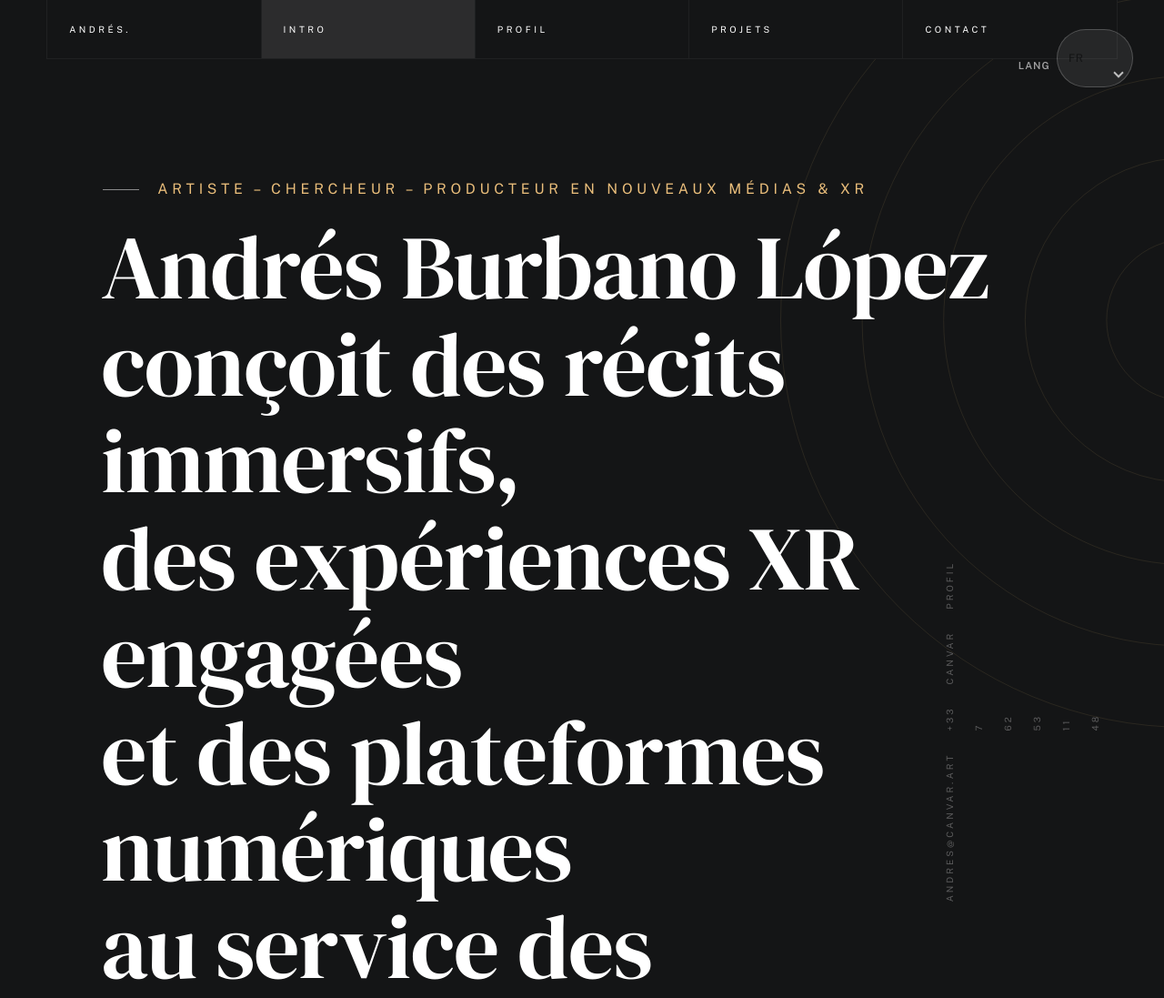
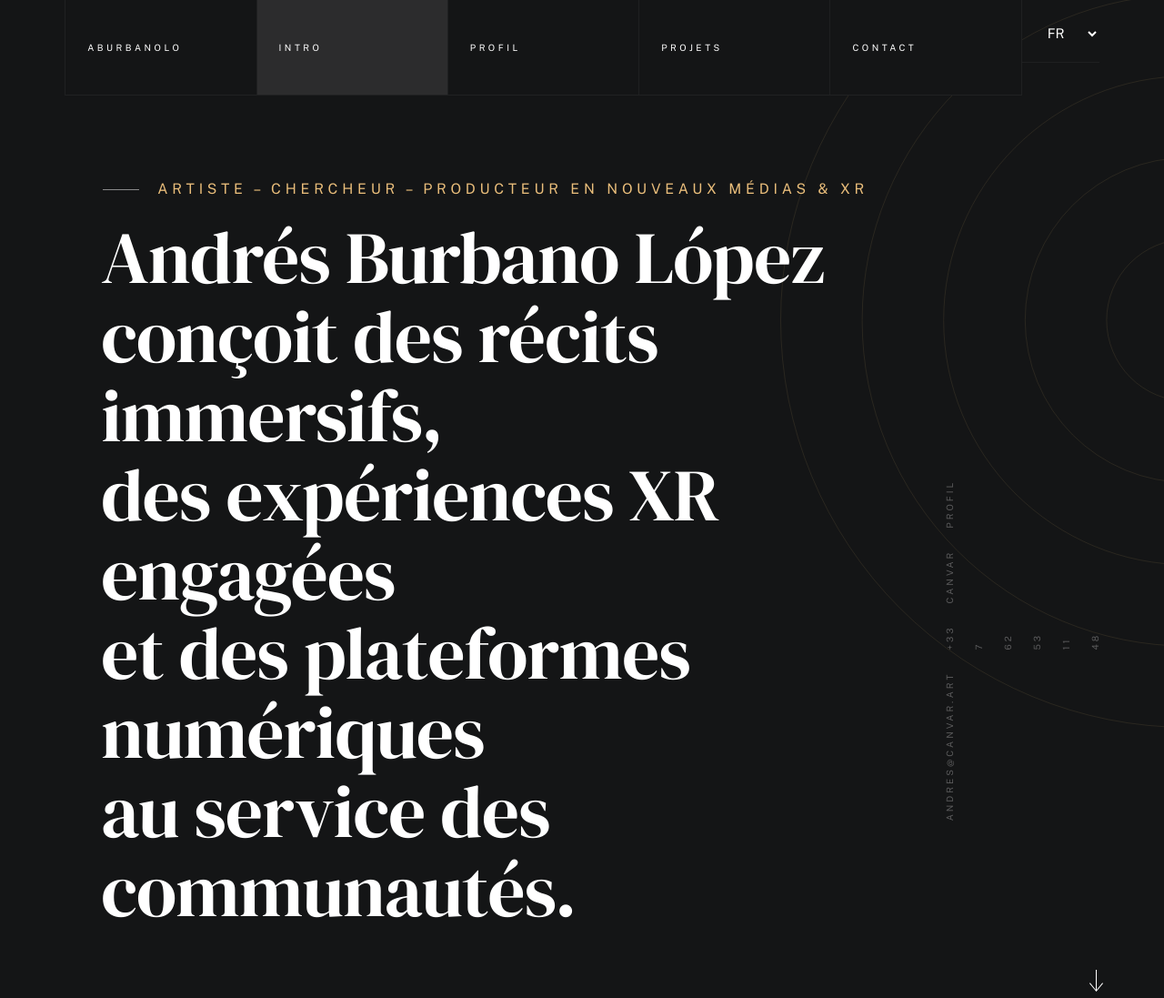
Before and after one commit to aburbanol/personal-webpage, a plain HTML site: page index.html in a window 1280 px wide. Shown: the top 1097 px of the page at 91% size. Drawn offline with nearby package versions, Linux system fonts and the light colour scheme; a web font is replaced by a local one.

Commit message:
create multilaguage

```diff
--- a/css/styles.css
+++ b/css/styles.css
@@ -2686,7 +2686,7 @@ img.u-pull-left {
 }
 
 .text-huge-title {
-    --text-huge : 10.8rem;
+    --text-huge : 8.8rem;
     font-size   : var(--text-huge);
     line-height : 1.0740;
     margin-top  : 0;
@@ -2905,101 +2905,6 @@ img.u-pull-left {
     visibility : hidden;
 }
 
-.language-switcher {
-    position: absolute;
-    right: 3.4rem;
-    top: 3.2rem;
-    display: flex;
-    align-items: center;
-    gap: 0.75rem;
-    z-index: 100;
-}
-
-.language-switcher__label {
-    font-size: 1.1rem;
-    text-transform: uppercase;
-    letter-spacing: 0.08em;
-    color: var(--color-body-light);
-}
-
-.language-switcher__field {
-    position: relative;
-    display: inline-flex;
-    align-items: center;
-}
-
-.lang-select {
-    appearance: none;
-    -moz-appearance: none;
-    -webkit-appearance: none;
-    background: rgba(255, 255, 255, 0.08);
-    border: 1px solid rgba(255, 255, 255, 0.2);
-    color: var(--color-body);
-    padding: 0.6rem 3.2rem 0.6rem 1.2rem;
-    border-radius: 999px;
-    font-size: 1.2rem;
-    letter-spacing: 0.05em;
-    cursor: pointer;
-    transition: all 0.2s ease;
-    min-width: 8.4rem;
-}
-
-.lang-select:focus {
-    outline: none;
-    border-color: var(--color-2);
-    box-shadow: 0 0 0 2px rgba(255, 255, 255, 0.08);
-}
-
-.lang-select:hover {
-    border-color: rgba(255, 255, 255, 0.35);
-    background: rgba(255, 255, 255, 0.12);
-}
-
-.language-switcher__chevron {
-    position: absolute;
-    right: 1.2rem;
-    pointer-events: none;
-    width: 0.8rem;
-    height: 0.8rem;
-    border-left: 2px solid rgba(255, 255, 255, 0.7);
-    border-bottom: 2px solid rgba(255, 255, 255, 0.7);
-    transform: rotate(-45deg);
-    transition: border-color 0.2s ease;
-}
-
-.lang-select:focus + .language-switcher__chevron,
-.lang-select:hover + .language-switcher__chevron {
-    border-color: #fff;
-}
-
-@media screen and (max-width: 768px) {
-    .language-switcher {
-        position: fixed;
-        right: 1.6rem;
-        top: 1.6rem;
-        padding: 0.6rem 0.8rem;
-        background: rgba(0, 0, 0, 0.6);
-        border-radius: 999px;
-        backdrop-filter: blur(6px);
-    }
-
-    .language-switcher__label {
-        display: none;
-    }
-
-    .lang-select {
-        padding: 0.45rem 3rem 0.45rem 1rem;
-        min-width: 7.2rem;
-        font-size: 1rem;
-        background: rgba(0, 0, 0, 0.35);
-        color: #fff;
-    }
-
-    .language-switcher__chevron {
-        right: 1rem;
-    }
-}
-
 /* -------------------------------------------------------------------
  * responsive:
  * page-wrap
@@ -3009,7 +2914,6 @@ img.u-pull-left {
         top : calc(var(--header-height) + 5vh);
     }
 }
-
 
 
 /* ===================================================================
@@ -3069,11 +2973,11 @@ img.u-pull-left {
 }
 
 .main-nav {
-    padding : 0;
+    display: flex;
 }
 
 .main-nav a {
-    padding : 0 2rem 0 2.4rem;
+    padding : 2rem 2rem 2rem 2.4rem;
 }
 
 .main-nav .current a {
@@ -3083,7 +2987,7 @@ img.u-pull-left {
 .main-nav ul {
     list-style       : none;
     display          : flex;
-    flex-flow        : row nowrap;
+    flex: 1 1 90%;
     margin           : 0;
     padding          : 0;
     background-color : var(--color-body);
@@ -3101,6 +3005,21 @@ img.u-pull-left {
 .main-nav li:last-child {
     border-right : none;
 }
+
+.language-switcher {
+    display: flex;
+    align-items: center;
+}
+
+/* Style the select */
+.lang-select {
+    color: #fff;
+    padding : 0 2rem 0 2.4rem;
+    background: transparent; /* optional, depending your design */
+
+}
+
+
 
 /* --------------------------------------------------------------------
  * ## mobile menu toggle
--- a/index.html
+++ b/index.html
@@ -5,7 +5,7 @@
     <!--- basic page needs
     ================================================== -->
     <meta charset="utf-8">
-    <title>Andrés Burbano López</title>
+    <title>ABurbanolo</title>
     <meta name="description" content="Portfolio d'Andrés Burbano López, artiste-chercheur et producteur en nouveaux médias et XR.">
     <meta name="author" content="Andrés Burbano López">
 
@@ -56,23 +56,20 @@
         <header class="s-header">
 
             <div class="header-mobile">
-                <span class="mobile-home-link"><a href="index.html">Andrés.</a></span>
+                <span class="mobile-home-link"><a href="index.html">aburbanolo</a></span>
                 <a class="mobile-menu-toggle" href="#0"><span>Menu</span></a>
             </div>
 
             <div class="row wide main-nav-wrap">
                 <nav class="column lg-12 main-nav">
                     <ul>
-                        <li><a href="index.html" class="home-link">Andrés.</a></li>
+                        <li><a href="index.html" class="home-link">aburbanolo</a></li>
                         <li class="current"><a href="#intro" class="smoothscroll" data-i18n="nav.intro">Intro</a></li>
                         <li><a href="#about" class="smoothscroll" data-i18n="nav.about">About</a></li>
                         <li><a href="#works" class="smoothscroll" data-i18n="nav.works">Works</a></li>
                         <li><a href="#contact" class="smoothscroll" data-i18n="nav.contact">Say Hello</a></li>
                     </ul>
-                </nav>
-                <div class="language-switcher" aria-label="Changer la langue">
-                    <label class="language-switcher__label" for="language-select">Lang</label>
-                    <div class="language-switcher__field">
+                    <div class="language-switcher" aria-label="Changer la langue">
                         <select id="language-select" class="lang-select" aria-label="Sélectionnez votre langue">
                             <option value="es">ES</option>
                             <option value="en">EN</option>
@@ -80,7 +77,8 @@
                         </select>
                         <span class="language-switcher__chevron" aria-hidden="true"></span>
                     </div>
-                </div>
+                </nav>
+
             </div>
 
         </header> <!-- end s-header -->
```
